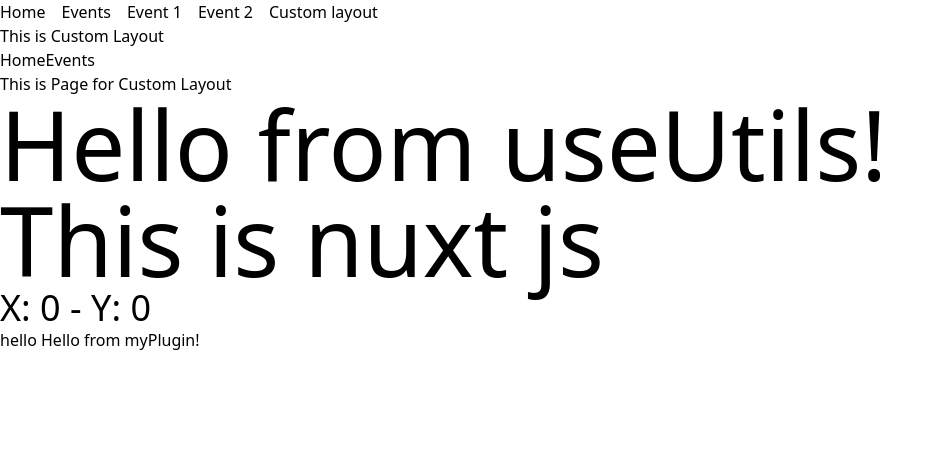
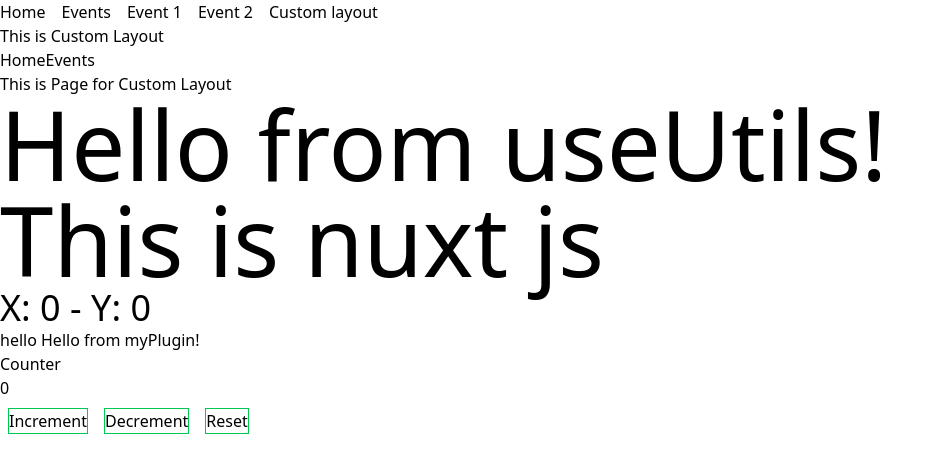
Before and after one commit to shahinamen/nuxt-project, a Nuxt app: page /custom in a window 1280 px wide. Shown: the top 472 px of the page, without its empty margins (0-943 px from the left). Built offline with nearby package versions, Linux system fonts and the light colour scheme.

Commit message:
modules and Pinia State Management added

```diff
--- a/app/pages/custom.vue
+++ b/app/pages/custom.vue
@@ -2,6 +2,10 @@
 definePageMeta({
   layout: "custom",
 });
+
+import { useCounterStore } from '~/stores/myStore';
+const store = useCounterStore();
+
 
 import { useMouse } from '@vueuse/core'
 
@@ -15,4 +19,11 @@
   <h1 class="text-8xl">{{ capitalize('this is nuxt js') }}</h1>
   <h1 class="text-4xl">X: {{ x }} - Y: {{ y }}</h1>
   <h1>hello {{ nuxtApp.$hello }}</h1>
+  <div>
+    <h1>Counter</h1>
+    <h2>{{ store.count }}</h2>
+    <button class="cursor-pointer m-2 border-1 border-green-500" @click="store.increment">Increment</button>
+    <button class="cursor-pointer m-2 border-1 border-green-500" @click="store.decrement">Decrement</button>
+    <button class="cursor-pointer m-2 border-1 border-green-500" @click="store.reset">Reset</button>
+  </div>
 </template>
--- /dev/null
+++ b/app/stores/myStore.js
@@ -0,0 +1,16 @@
+export const useCounterStore = defineStore('counter', () => {
+  const count = ref(0)
+  const name = ref('Eduardo')
+  const doubleCount = computed(() => count.value * 2)
+  function increment() {
+    count.value++
+  }
+  function decrement() {
+    count.value--
+  }
+  function reset() {
+    count.value = 0;
+  }
+
+  return { count, name, doubleCount, increment, decrement, reset }
+})
--- a/nuxt.config.ts
+++ b/nuxt.config.ts
@@ -20,6 +20,7 @@
     '@/assets/main.css',
     /*'@/assets/main.scss',*/
   ],
+  modules:["@pinia/nuxt"],
   vite: {
     plugins: [
       tailwindcss(),
--- a/package.json
+++ b/package.json
@@ -10,9 +10,11 @@
     "postinstall": "nuxt prepare"
   },
   "dependencies": {
+    "@pinia/nuxt": "^0.11.2",
     "@tailwindcss/vite": "^4.1.11",
     "@vueuse/core": "^13.5.0",
     "nuxt": "^4.0.0",
+    "pinia": "^3.0.3",
     "sass": "^1.89.2",
     "tailwindcss": "^4.1.11",
     "vue": "^3.5.17",
```
Also changed, not shown: 1 other file (tests, documents, lock files or other folders).
